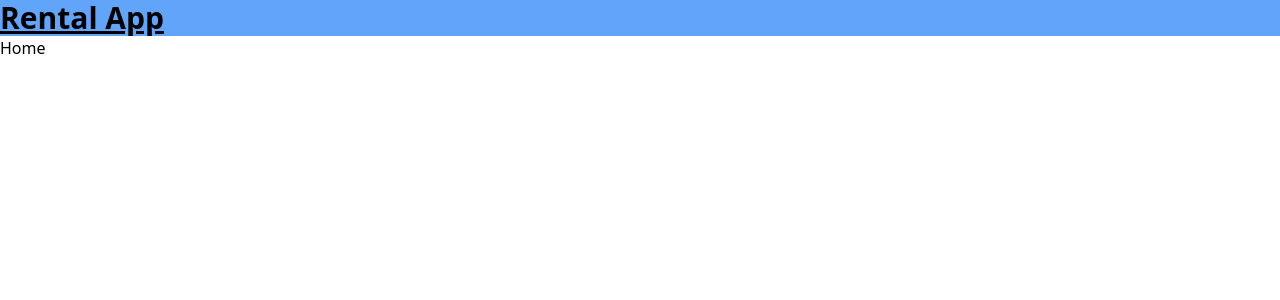
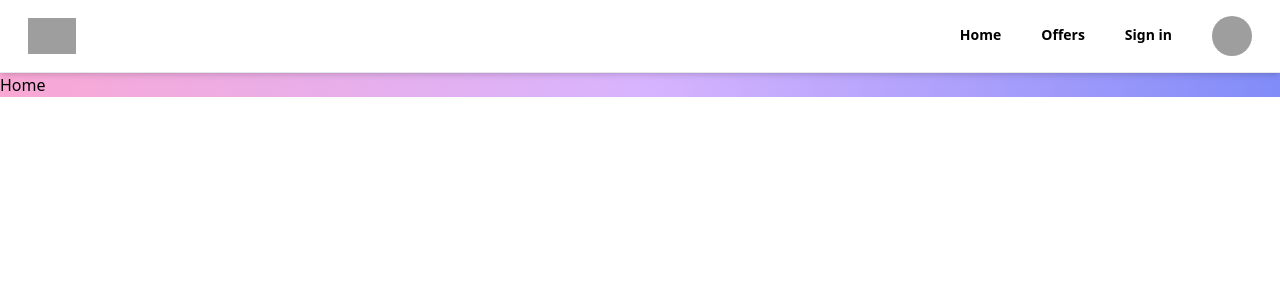
Before and after one commit to Brane105/Rental-App-Using-React---Tailwind-CSS-and-Firebase, a React (Create React App) app: page / in a window 1280 px wide. Shown: the top 300 px of the page. Built offline with nearby package versions, Linux system fonts and the light colour scheme; grey boxes are pictures that could not be loaded.

Commit message:
added Header Component with navigate

```diff
--- a/src/App.js
+++ b/src/App.js
@@ -7,13 +7,13 @@ import SignIn from "./pages/SignIn";
 import SignUp from "./pages/SignUp";
 import ForgotPassword from "./pages/ForgotPassword";
 import Offers from "./pages/Offers";
+import Header from "./components/Header";
 function App() {
   return (
-    <>
-   <h1 className="text-3xl bg-blue-400 font-bold underline">
-    Rental App
-   </h1>
+    <div className="antialiased bg-gradient-to-r from-pink-300 via-purple-300 to-indigo-400">
    <Router>
+    {/* headers */}
+    <Header/>
       <Routes>
         <Route path="/" element={<Home/>} />
         <Route path="/profile" element={<Profile/>} />
@@ -23,7 +23,7 @@ function App() {
         <Route path="/offers" element={<Offers/>} />
       </Routes>
    </Router>
-    </>
+   </div>
   );
 }
 
--- /dev/null
+++ b/src/components/Header.jsx
@@ -0,0 +1,51 @@
+import React from 'react'
+import * as re from "react-router-dom";
+
+export default function Header() {
+  const location = re.useLocation();
+  const navigate = re.useNavigate();
+  // console.log(location.pathname);
+  function mathRoute(route){
+    if(route === location.pathname){
+      return true
+    }
+  }
+  return (
+    <>
+  <nav className="p-4 bg-white border-b shadow-md sticky top-0 z-50">
+    <header className='flex justify-between items-center
+    px-3 max-w-7xl mx-auto'>
+        <div>
+        <img src="https://static.rdc.moveaws.com/images/logos/rdc-logo-default.svg" alt="realtor"
+         className='h-9 cursor-pointer'
+         onClick={()=> navigate('/')}
+         />
+        </div>
+        <div>
+          <ul className='flex space-x-10 items-center'>
+            <li className={`cursor-pointer text-sm font-semibold text-grey-400 border-b-[3px] border-b-transparent ${mathRoute("/") && "text-black font-bold border-b-red-500"}`}
+             onClick={()=> navigate('/')}>Home</li>
+            <li  className={`cursor-pointer text-sm font-semibold text-grey-400 border-b-[3px] border-b-transparent ${mathRoute("/offers") && "text-black font-bold border-b-red-500"}`}
+            onClick={()=> navigate('/offers')}>Offers</li>
+            <li  className={`cursor-pointer text-sm font-semibold text-grey-400 border-b-[3px] border-b-transparent ${mathRoute("/sign-in") && "text-black font-bold border-b-red-500"}`}
+            onClick={()=> navigate('/sign-in')}>Sign in</li>
+            <li>
+              <img src="https://blog.seagate.com/wp-content/uploads/2019/01/Level-Up-Gaming.jpg" alt='profile'
+               className="self-center w-10 h-10 rounded-full" /></li>
+          </ul>
+        </div>
+    </header>
+
+  </nav>
+      {/* <div className="float-right" >
+        <div className='flex items-center drop-shadow-2xl transition ease-in-out delay-150 bg-slate-200 hover:-translate-y-1 hover:scale-110 hover:bg-slate-200 duration-300 cursor-pointer rounded-full p-2'>
+        <img src="https://blog.seagate.com/wp-content/uploads/2019/01/Level-Up-Gaming.jpg" alt='profile' className="self-center w-10 h-10 rounded-full" />
+        <div className='tracking-wide '>
+          <strong>Andrew Alfred</strong><br/>
+          <span>Technical advisor</span>
+        </div>
+        </div>
+      </div> */}
+  </>
+  )
+}
```
